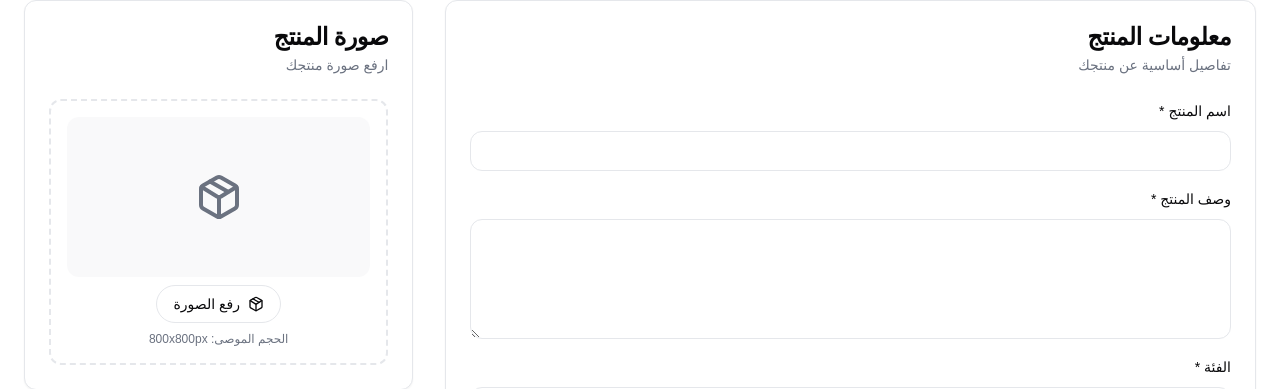
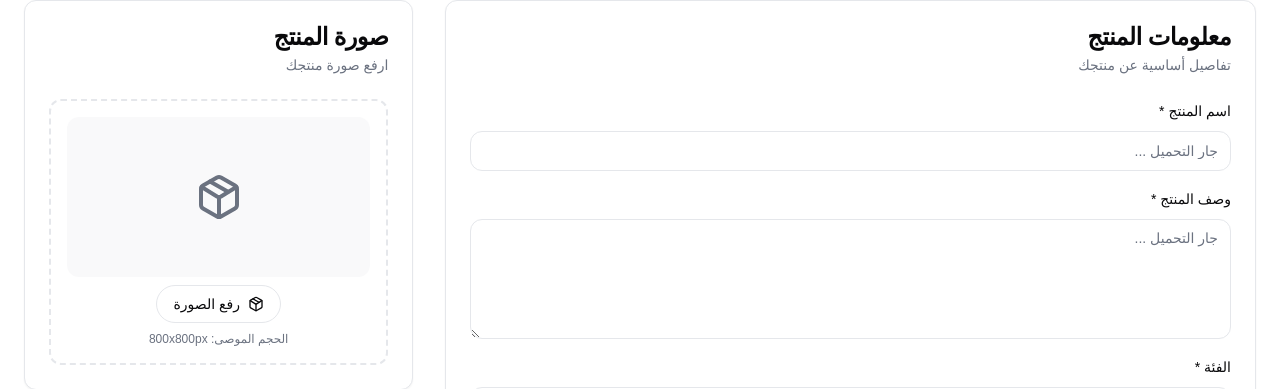
Before and after one commit to GraduationUP/Masar_Project, a Next.js app in the folder FRONT-END/: page /seller/products/edit/1 in a window 1280 px wide. Shown: the part 188-577 px from the top of the page. Built offline with nearby package versions, Linux system fonts and the light colour scheme; no server answers.

Commit message:
added a UX feature

```diff
--- a/FRONT-END/app/seller/products/edit/[id]/page.tsx
+++ b/FRONT-END/app/seller/products/edit/[id]/page.tsx
@@ -164,6 +164,7 @@ export default function NewProductPage() {
 
   useEffect(() => {
     async function fetchOriginalProduct() {
+
       try {
         const token = localStorage.getItem("authToken");
         const response = await fetch(`${BASE_API_URL}/api/guest/products/${id}`, {
@@ -260,7 +261,6 @@ export default function NewProductPage() {
             }}
             success={false}
           />
-
           <form
             onSubmit={handleSubmit}
             className="grid grid-cols-1 lg:grid-cols-3 gap-8"
@@ -277,7 +277,7 @@ export default function NewProductPage() {
                     <Input
                       id="name"
                       name="name"
-                      placeholder={originalProduct?.name}
+                      placeholder={originalProduct?.name || "جار التحميل ..."}
                       value={productData.name}
                       onChange={handleChange}
                       required
@@ -289,7 +289,7 @@ export default function NewProductPage() {
                     <Textarea
                       id="description"
                       name="description"
-                      placeholder={originalProduct?.description}
+                      placeholder={originalProduct?.description || "جار التحميل ..."}
                       value={productData.description}
                       onChange={handleChange}
                       required
@@ -326,7 +326,7 @@ export default function NewProductPage() {
                       type="number"
                       step="0.01"
                       min="0"
-                      placeholder={originalProduct?.price.toString()}
+                      placeholder={originalProduct?.price.toString() || "جار التحميل ..."}
                       value={productData.price}
                       onChange={handleChange}
                       required
```
